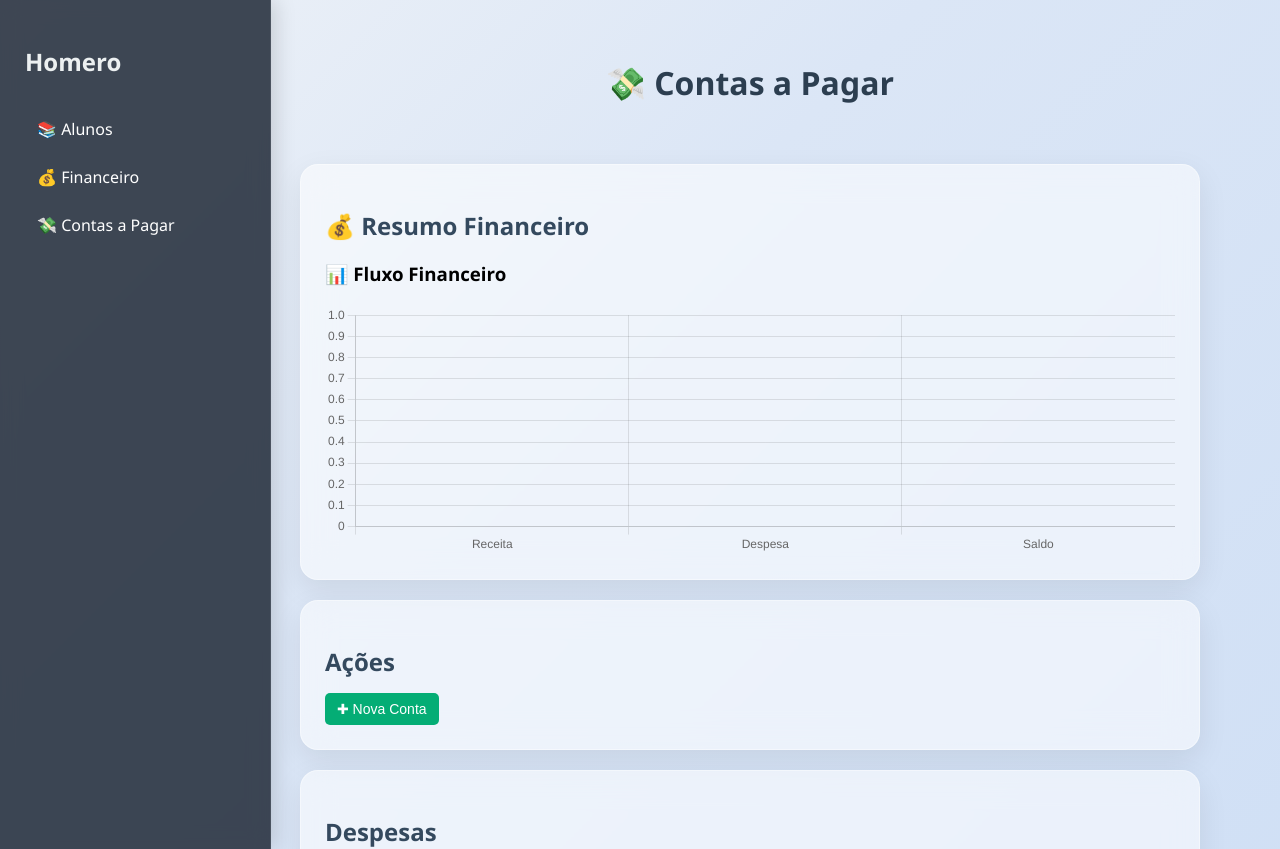
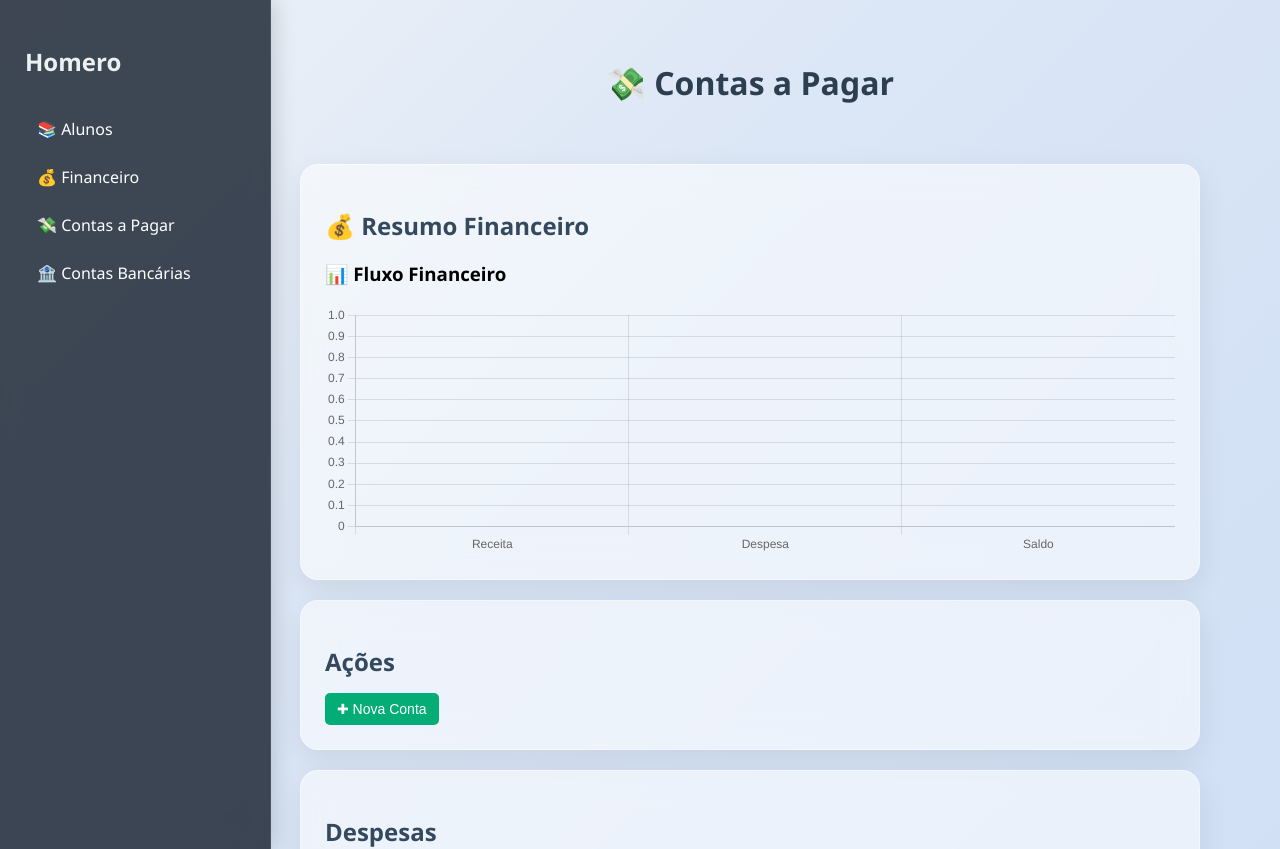
Before and after one commit to bobpontes/Homero, a Flask app: page /contas_pagar in a window 1280 px wide. Shown: the top 849 px of the page. Run offline with Flask 3, Linux system fonts and the light colour scheme; data that the repository does not hold is empty.

Commit message:
feat(layout): adiciona navegação para contas bancarias na sidebar

```diff
--- a/templates/404.html
+++ b/templates/404.html
@@ -12,6 +12,7 @@
                 <a href="/">📚 Alunos</a>
                 <a href="/financeiro">💰 Financeiro</a>
                 <a href="/contas_pagar">💸 Contas a Pagar</a>
+                <a href="/contas_bancarias">🏦 Contas Bancárias</a>
             </nav>
         </aside>
     <main class="content">
--- a/templates/contas_pagar.html
+++ b/templates/contas_pagar.html
@@ -14,6 +14,7 @@
                 <a href="/">📚 Alunos</a>
                 <a href="/financeiro">💰 Financeiro</a>
                 <a href="/contas_pagar">💸 Contas a Pagar</a>
+                <a href="/contas_bancarias">🏦 Contas Bancárias</a>
             </nav>
         </aside>
 
--- a/templates/editar.html
+++ b/templates/editar.html
@@ -13,6 +13,7 @@
                 <a href="/">📚 Alunos</a>
                 <a href="/financeiro">💰 Financeiro</a>
                 <a href="/contas_pagar">💸 Contas a Pagar</a>
+                <a href="/contas_bancarias">🏦 Contas Bancárias</a>
             </nav>
         </aside>
         <main class="content">
--- a/templates/financeiro.html
+++ b/templates/financeiro.html
@@ -14,6 +14,7 @@
                 <a href="/">📚 Alunos</a>
                 <a href="/financeiro">💰 Financeiro</a>
                 <a href="/contas_pagar">💸 Contas a Pagar</a>
+                <a href="/contas_bancarias">🏦 Contas Bancárias</a>
             </nav>
         </aside>
 
--- a/templates/index.html
+++ b/templates/index.html
@@ -13,6 +13,7 @@
                 <a href="/">📚 Alunos</a>
                 <a href="/financeiro">💰 Financeiro</a>
                 <a href="/contas_pagar">💸 Contas a Pagar</a>
+                <a href="/contas_bancarias">🏦 Contas Bancárias</a>
             </nav>
         </aside>
         <main class="content">
```
